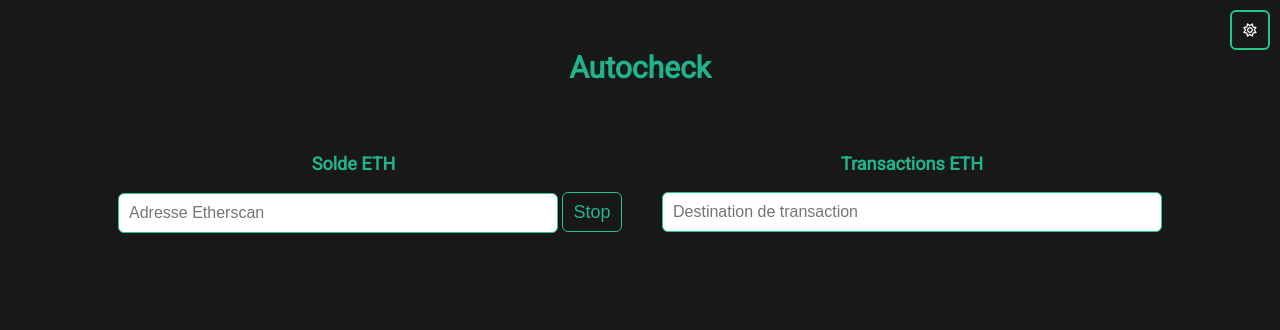
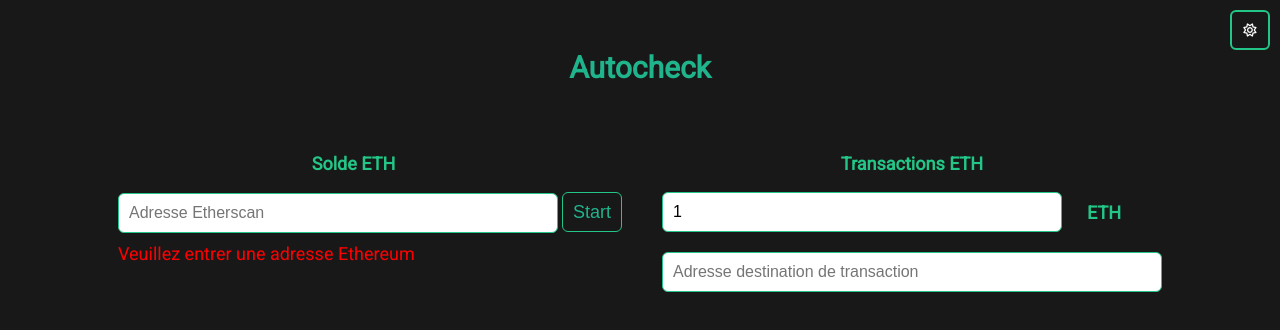
Before and after one commit to valentin-avelange/autocheck, a website: page autochek.html in a window 1280 px wide. Both pictures are taken after a click on the button "Start". Drawn offline with nearby package versions, Linux system fonts and the light colour scheme; no server answers.

Commit message:
security changes

```diff
--- a/autochek.html
+++ b/autochek.html
@@ -32,7 +32,11 @@
 
         <div class="right">
             <p>Transactions ETH</p>
-            <input type="text" id="to_address" placeholder="Destination de transaction" style="width: 500px;">
+            <div style="display: flex;">
+                <input class="vertical-input" type="text" id="seuilValue" placeholder="Valeur seuil de vérification" value="1" style="width: 400px;height: 40px;">
+                <p style="margin-left: 25px;margin-top: 10px;">ETH</p>
+            </div>
+            <input class="vertical-input" type="text" id="to_address" placeholder="Adresse destination de transaction" style="width: 500px;margin-top: 10px;">
             <div id="transactionOutput" style="margin-top: 10px;"></div>
         </div>
     </div>
--- a/js/autocheck.js
+++ b/js/autocheck.js
@@ -5,23 +5,25 @@ let transactionEnCours = false;
 
 const checkBalance = async () => {
 const ethereum_address = document.getElementById("ethereum_address").value;
+const seuilValue = document.getElementById("seuilValue").value;
 
   if (verificationEnCours) {
+    document.getElementById("lds-dual-ring").style.visibility = "visible";
     const to_address = document.getElementById("to_address").value;
+
     try {
     const url = `https://api.etherscan.io/api?module=account&action=balance&address=${ethereum_address}&tag=latest&apikey=${Etherscan_api_key}`;
     const response = await axios.get(url);
-
-    document.getElementById("lds-dual-ring").style.visibility = "visible";
 
     if (response.status === 200) {
       const data = response.data;
       const balance_wei = parseInt(data.result);
       const balance_eth = balance_wei / 10**18;  // Conversion wet pussy en Ether
       console.log(`Solde: ${balance_eth} ETH`);
+      document.getElementById("output").style.color = "#23c686";
       document.getElementById("output").innerHTML = (`Solde: ${balance_eth} ETH`);
 
-      if (balance_eth > 0.0005 && !transactionEnCours) {
+      if (balance_eth > seuilValue && !transactionEnCours) {
         const amountInEther = parseFloat(balance_eth);
         const amountInWei = (amountInEther * 1e18);
 
@@ -40,14 +42,20 @@ const ethereum_address = document.getElementById("ethereum_address").value;
 setInterval(checkBalance, 1000);
 
 document.getElementById("startStopButton").addEventListener("click", () => {
-  if (!verificationEnCours) {
+  if (document.getElementById("ethereum_address").value == "") {
+    document.getElementById("output").innerHTML = ("Veuillez entrer une adresse Ethereum");
+    document.getElementById("output").style.color = "red";
+    return;
+  }else{
+    if (!verificationEnCours) {
     verificationEnCours = true;
     document.getElementById("startStopButton").textContent = "Stop";
     checkBalanceInterval = setInterval(checkBalance, 1000);
   } else {
+    document.getElementById("lds-dual-ring").style.visibility = "hidden";
     verificationEnCours = false;
     document.getElementById("startStopButton").textContent = "Start";
-    document.getElementById("lds-dual-ring").style.visibility = "hidden";
     clearInterval(checkBalanceInterval);
   }
+  }
 });
--- a/style/style.css
+++ b/style/style.css
@@ -39,14 +39,19 @@ input {
     margin-left: 20px;
 }
 
+.vertical-input {
+    display: block;
+    margin-bottom: 10px;
+}
+
 #output, #transactionOutput {
     font-family: 'Roboto', sans-serif;
     font-size: large;
-    color: #20b48c;
+    color: #23c686;
 }
 
 p {
-    color: #20b48c;
+    color: #23c686;
     font-family: 'Roboto', sans-serif;
     font-size: large;
     font-weight: bold;
@@ -79,12 +84,9 @@ p {
     border: 3px solid #fff;
     border-color: #fff transparent #fff transparent;
     animation: lds-dual-ring 1.2s linear infinite;
-  }
-  @keyframes lds-dual-ring {
-    0% {
-      transform: rotate(0deg);
-    }
-    100% {
-      transform: rotate(360deg);
-    }
-  }
+}
+
+@keyframes lds-dual-ring {
+    0% {transform: rotate(0deg);}
+    100% {transform: rotate(360deg);}
+}
```
